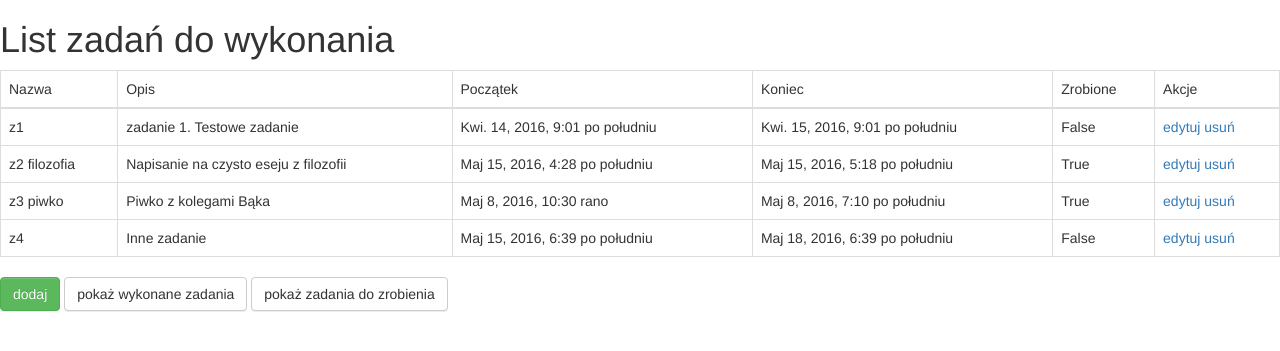
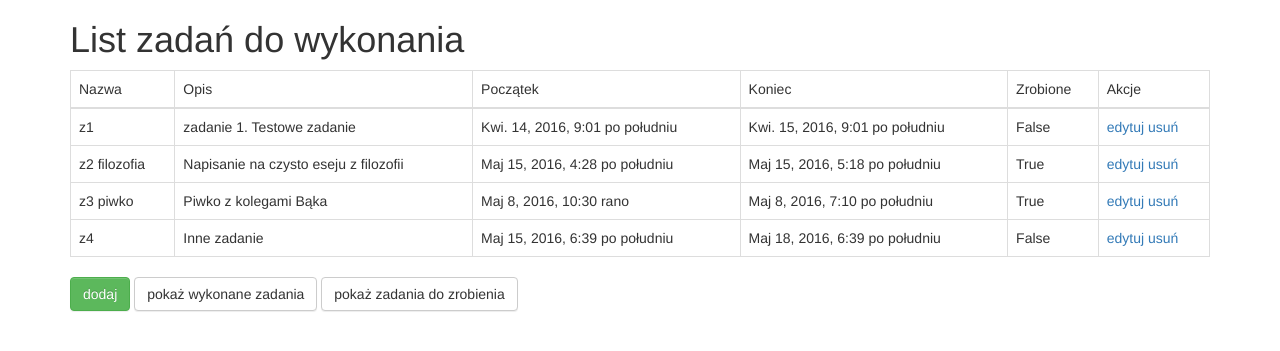
Before and after one commit to szymonsiecinski/tasklist, a Django app: page / in a window 1280 px wide. Shown: the top 351 px of the page. Run offline with Django 3.2, Linux system fonts and the light colour scheme; data comes from the database, SQL or seed files in the repository; both versions use the stored data as it was after the commit; some libraries are stand-ins or nearby versions.

Commit message:
Przeniesienie do kontenera zawartości szablonów

```diff
--- a/TaskList/templates/TaskList/task_delete.html
+++ b/TaskList/templates/TaskList/task_delete.html
@@ -8,10 +8,15 @@
 <link rel="stylesheet" href="{% static 'css/bootstrap.min.css' %}" />
 </head>
 <body>
+
+<div class="container">
 	<form method="post" action="">{% csrf_token %}
 		Czy na pewno chcesz usunąć zadanie "{{ object.name }}" ?
 		<button type="submit" class="btn btn-danger">Tak</button>
 		<a class="btn btn-default" href="{% url "task_list" %}">Nie</a>
 	</form>
+</div>
+
+
 </body>
 </html>
--- a/TaskList/templates/TaskList/task_list.html
+++ b/TaskList/templates/TaskList/task_list.html
@@ -1,13 +1,17 @@
 <!DOCTYPE html>
 <html>
 <head>
-<meta charset="UTF-8">
+	<meta charset="UTF-8" />
+	<meta name="viewport" content="width=device-width, initial-scale=1" />
 {% load staticfiles %}
 <title>Lista zadań</title>
 <link rel="stylesheet" href="{% static 'css/bootstrap-theme.min.css' %}" />
 <link rel="stylesheet" href="{% static 'css/bootstrap.min.css' %}" />
 </head>
 <body>
+
+
+<div class="container">
     <h1>List zadań do wykonania</h1>
 
 	<table class="table table-bordered">
@@ -32,5 +36,7 @@
 	<a class="btn btn-success" href="{% url "task_new" %}">dodaj</a>
 	<a class="btn btn-default" href="{% url "task_list_done" %}">pokaż wykonane zadania</a>
 	<a class="btn btn-default" href="{% url "task_list_todo" %}">pokaż zadania do zrobienia</a>
+</div>
+
 </body>
 </html>
--- a/TaskList/templates/TaskList/task_list_filt.html
+++ b/TaskList/templates/TaskList/task_list_filt.html
@@ -13,6 +13,7 @@
 </head>
 <body>
 
+<div class="container">
 	{% if view.done %}
 	<h1>List wykonanych zadań</h1>
 	{% else %}
@@ -40,5 +41,7 @@
 
 	<a class="btn btn-success" href="{% url "task_new" %}">dodaj</a>
 	<a class="btn btn-default" href="{% url "task_list" %}">pokaż listę zadań</a>
+</div>
+
 </body>
 </html>
```
Also changed, not shown: TaskList/templates/TaskList/task_form.html (+9 -5 lines), db.sqlite3. Lines whose indentation alone changed are shown as unchanged.
